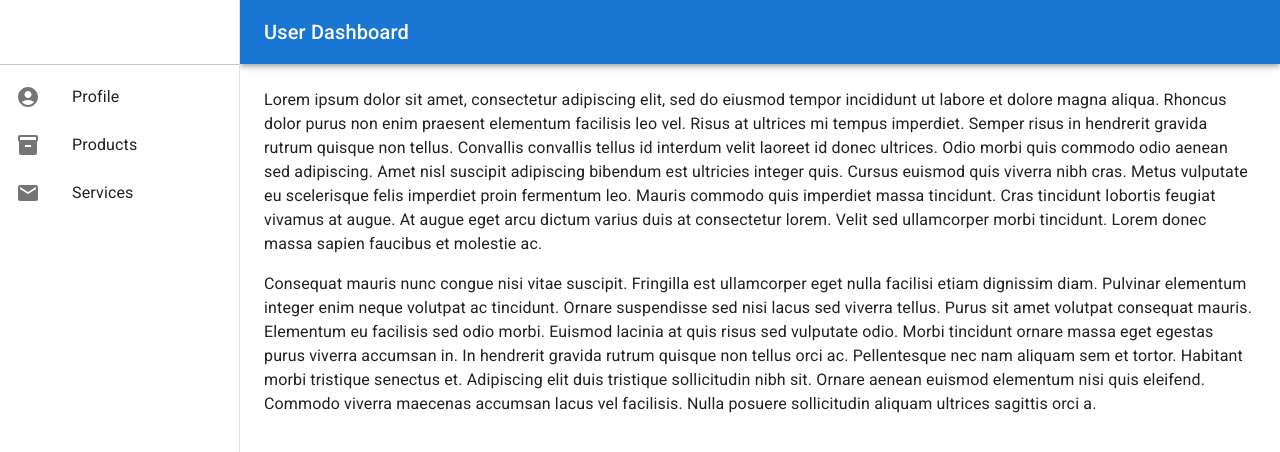
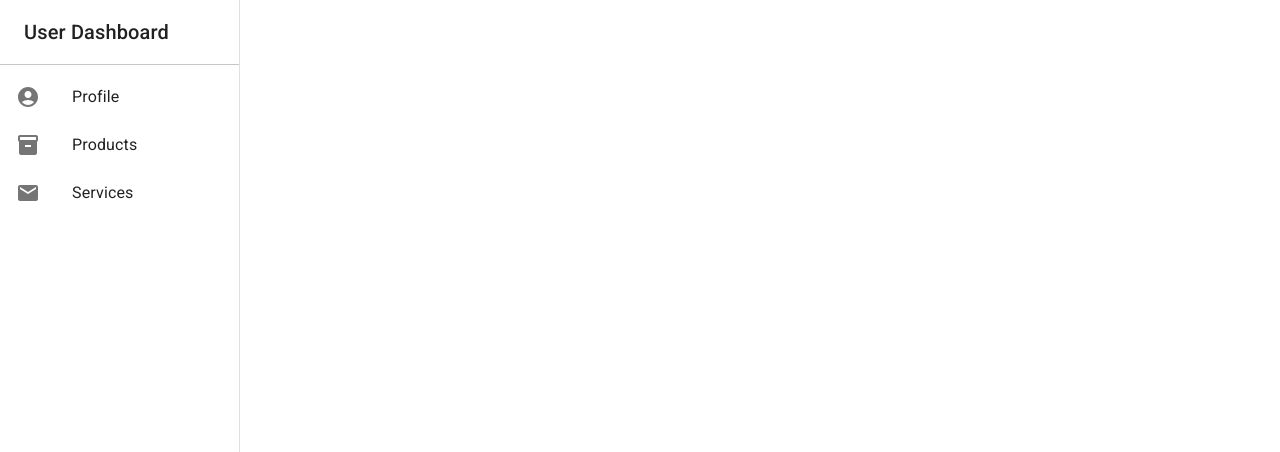
Before and after one commit to prakatesh/machinery-project, a React (Create React App) app in the folder client/: page /user/dashboard in a window 1280 px wide. Shown: the top 452 px of the page. Built offline with nearby package versions, Linux system fonts and the light colour scheme.

Commit message:
User Dashboard Configured

```diff
--- a/client/src/components/Admin/AdminDashboard/AdminDashboard.js
+++ b/client/src/components/Admin/AdminDashboard/AdminDashboard.js
@@ -41,7 +41,15 @@ function AdminDashboard(props) {
         >
           <MenuIcon />
         </IconButton>
-        <Typography variant="h6" noWrap component="div">
+        <Typography
+          style={{ cursor: "pointer" }}
+          variant="h6"
+          noWrap
+          component="div"
+          onClick={() => {
+            navigate("/admin/dashboard");
+          }}
+        >
           Admin Dashboard
         </Typography>
       </Toolbar>
--- a/client/src/components/Routers/Routers.js
+++ b/client/src/components/Routers/Routers.js
@@ -12,6 +12,9 @@ import Users from "../Admin/AdminDashboard/Users";
 import ActiveUsers from "../Admin/AdminDashboard/ActiveUsers";
 import Products from "../Admin/AdminDashboard/Products";
 import Services from "../Admin/AdminDashboard/Services";
+import Profile from "../User/UserDashboard/Profile";
+import UserProduct from "../User/UserDashboard/UserProduct";
+import UserServices from "../User/UserDashboard/UserServices";
 
 const Routers = () => {
   return (
@@ -28,6 +31,9 @@ const Routers = () => {
         <Route path="/admin/products" element={<Products />}></Route>
         <Route path="/admin/services" element={<Services />}></Route>
         <Route path="/user/dashboard" element={<UserDashboard />}></Route>
+        <Route path="/user/profile" element={<Profile />}></Route>
+        <Route path="/user/products" element={<UserProduct />}></Route>
+        <Route path="/user/services" element={<UserServices />}></Route>
         <Route path="/maintenance" element={<Maintenance />}></Route>
       </Routes>
     </div>
--- /dev/null
+++ b/client/src/components/User/UserDashboard/Profile.js
@@ -0,0 +1,28 @@
+import UserDashboard from "./UserDashboard";
+import React from "react";
+import Box from "@mui/material/Box";
+
+const drawerWidth = 240;
+
+const Profile = () => {
+  return (
+    <div>
+      <Box sx={{ display: "flex" }}>
+        <UserDashboard />
+
+        <Box
+          component="main"
+          sx={{
+            flexGrow: 1,
+            p: 3,
+            width: { sm: `calc(100% - ${drawerWidth}px)` },
+          }}
+        >
+          <h2>Profile</h2>
+        </Box>
+      </Box>
+    </div>
+  );
+};
+
+export default Profile;
--- a/client/src/components/User/UserDashboard/UserDashboard.js
+++ b/client/src/components/User/UserDashboard/UserDashboard.js
@@ -1,13 +1,12 @@
 import * as React from "react";
 import PropTypes from "prop-types";
 import AccountCircleIcon from "@mui/icons-material/AccountCircle";
-import AppBar from "@mui/material/AppBar";
 import Box from "@mui/material/Box";
 import CssBaseline from "@mui/material/CssBaseline";
 import Divider from "@mui/material/Divider";
 import Drawer from "@mui/material/Drawer";
-import IconButton from "@mui/material/IconButton";
 import InventoryIcon from "@mui/icons-material/Inventory";
+import IconButton from "@mui/material/Icon";
 import List from "@mui/material/List";
 import ListItem from "@mui/material/ListItem";
 import ListItemButton from "@mui/material/ListItemButton";
@@ -17,12 +16,14 @@ import MailIcon from "@mui/icons-material/Mail";
 import MenuIcon from "@mui/icons-material/Menu";
 import Toolbar from "@mui/material/Toolbar";
 import Typography from "@mui/material/Typography";
+import { useNavigate } from "react-router-dom";
 
 const drawerWidth = 240;
 
 function UserDashboard(props) {
   const { window } = props;
   const [mobileOpen, setMobileOpen] = React.useState(false);
+  const navigate = useNavigate();
 
   const handleDrawerToggle = () => {
     setMobileOpen(!mobileOpen);
@@ -30,10 +31,36 @@ function UserDashboard(props) {
 
   const drawer = (
     <div>
-      <Toolbar />
+      <Toolbar>
+        <IconButton
+          color="inherit"
+          aria-label="open drawer"
+          edge="start"
+          onClick={handleDrawerToggle}
+          sx={{ mr: 2, display: { sm: "none" } }}
+        >
+          <MenuIcon />
+        </IconButton>
+        <Typography
+          style={{ cursor: "pointer" }}
+          variant="h6"
+          noWrap
+          component="div"
+          onClick={() => {
+            navigate("/user/dashboard");
+          }}
+        >
+          User Dashboard
+        </Typography>
+      </Toolbar>
       <Divider />
       <List>
-        <ListItem disablePadding>
+        <ListItem
+          disablePadding
+          onClick={() => {
+            navigate("/user/profile");
+          }}
+        >
           <ListItemButton>
             <ListItemIcon>
               <AccountCircleIcon />
@@ -41,7 +68,12 @@ function UserDashboard(props) {
             <ListItemText primary="Profile" />
           </ListItemButton>
         </ListItem>
-        <ListItem disablePadding>
+        <ListItem
+          disablePadding
+          onClick={() => {
+            navigate("/user/products");
+          }}
+        >
           <ListItemButton>
             <ListItemIcon>
               <InventoryIcon />
@@ -49,7 +81,12 @@ function UserDashboard(props) {
             <ListItemText primary="Products" />
           </ListItemButton>
         </ListItem>
-        <ListItem disablePadding>
+        <ListItem
+          disablePadding
+          onClick={() => {
+            navigate("/user/services");
+          }}
+        >
           <ListItemButton>
             <ListItemIcon>
               <MailIcon />
@@ -67,34 +104,11 @@ function UserDashboard(props) {
   return (
     <Box sx={{ display: "flex" }}>
       <CssBaseline />
-      <AppBar
-        position="fixed"
-        sx={{
-          width: { sm: `calc(100% - ${drawerWidth}px)` },
-          ml: { sm: `${drawerWidth}px` },
-        }}
-      >
-        <Toolbar>
-          <IconButton
-            color="inherit"
-            aria-label="open drawer"
-            edge="start"
-            onClick={handleDrawerToggle}
-            sx={{ mr: 2, display: { sm: "none" } }}
-          >
-            <MenuIcon />
-          </IconButton>
-          <Typography variant="h6" noWrap component="div">
-            User Dashboard
-          </Typography>
-        </Toolbar>
-      </AppBar>
       <Box
         component="nav"
         sx={{ width: { sm: drawerWidth }, flexShrink: { sm: 0 } }}
         aria-label="mailbox folders"
       >
-        {/* The implementation can be swapped with js to avoid SEO duplication of links. */}
         <Drawer
           container={container}
           variant="temporary"
@@ -127,54 +141,11 @@ function UserDashboard(props) {
           {drawer}
         </Drawer>
       </Box>
-      <Box
-        component="main"
-        sx={{
-          flexGrow: 1,
-          p: 3,
-          width: { sm: `calc(100% - ${drawerWidth}px)` },
-        }}
-      >
-        <Toolbar />
-        <Typography paragraph>
-          Lorem ipsum dolor sit amet, consectetur adipiscing elit, sed do
-          eiusmod tempor incididunt ut labore et dolore magna aliqua. Rhoncus
-          dolor purus non enim praesent elementum facilisis leo vel. Risus at
-          ultrices mi tempus imperdiet. Semper risus in hendrerit gravida rutrum
-          quisque non tellus. Convallis convallis tellus id interdum velit
-          laoreet id donec ultrices. Odio morbi quis commodo odio aenean sed
-          adipiscing. Amet nisl suscipit adipiscing bibendum est ultricies
-          integer quis. Cursus euismod quis viverra nibh cras. Metus vulputate
-          eu scelerisque felis imperdiet proin fermentum leo. Mauris commodo
-          quis imperdiet massa tincidunt. Cras tincidunt lobortis feugiat
-          vivamus at augue. At augue eget arcu dictum varius duis at consectetur
-          lorem. Velit sed ullamcorper morbi tincidunt. Lorem donec massa sapien
-          faucibus et molestie ac.
-        </Typography>
-        <Typography paragraph>
-          Consequat mauris nunc congue nisi vitae suscipit. Fringilla est
-          ullamcorper eget nulla facilisi etiam dignissim diam. Pulvinar
-          elementum integer enim neque volutpat ac tincidunt. Ornare suspendisse
-          sed nisi lacus sed viverra tellus. Purus sit amet volutpat consequat
-          mauris. Elementum eu facilisis sed odio morbi. Euismod lacinia at quis
-          risus sed vulputate odio. Morbi tincidunt ornare massa eget egestas
-          purus viverra accumsan in. In hendrerit gravida rutrum quisque non
-          tellus orci ac. Pellentesque nec nam aliquam sem et tortor. Habitant
-          morbi tristique senectus et. Adipiscing elit duis tristique
-          sollicitudin nibh sit. Ornare aenean euismod elementum nisi quis
-          eleifend. Commodo viverra maecenas accumsan lacus vel facilisis. Nulla
-          posuere sollicitudin aliquam ultrices sagittis orci a.
-        </Typography>
-      </Box>
     </Box>
   );
 }
 
 UserDashboard.propTypes = {
-  /**
-   * Injected by the documentation to work in an iframe.
-   * You won't need it on your project.
-   */
   window: PropTypes.func,
 };
 
--- /dev/null
+++ b/client/src/components/User/UserDashboard/UserProduct.js
@@ -0,0 +1,28 @@
+import UserDashboard from "./UserDashboard";
+import React from "react";
+import Box from "@mui/material/Box";
+
+const drawerWidth = 240;
+
+const UserProduct = () => {
+  return (
+    <div>
+      <Box sx={{ display: "flex" }}>
+        <UserDashboard />
+
+        <Box
+          component="main"
+          sx={{
+            flexGrow: 1,
+            p: 3,
+            width: { sm: `calc(100% - ${drawerWidth}px)` },
+          }}
+        >
+          <h2>User Product</h2>
+        </Box>
+      </Box>
+    </div>
+  );
+};
+
+export default UserProduct;
--- /dev/null
+++ b/client/src/components/User/UserDashboard/UserServices.js
@@ -0,0 +1,28 @@
+import UserDashboard from "./UserDashboard";
+import React from "react";
+import Box from "@mui/material/Box";
+
+const drawerWidth = 240;
+
+const UserServices = () => {
+  return (
+    <div>
+      <Box sx={{ display: "flex" }}>
+        <UserDashboard />
+
+        <Box
+          component="main"
+          sx={{
+            flexGrow: 1,
+            p: 3,
+            width: { sm: `calc(100% - ${drawerWidth}px)` },
+          }}
+        >
+          <h2>User Services</h2>
+        </Box>
+      </Box>
+    </div>
+  );
+};
+
+export default UserServices;
```
